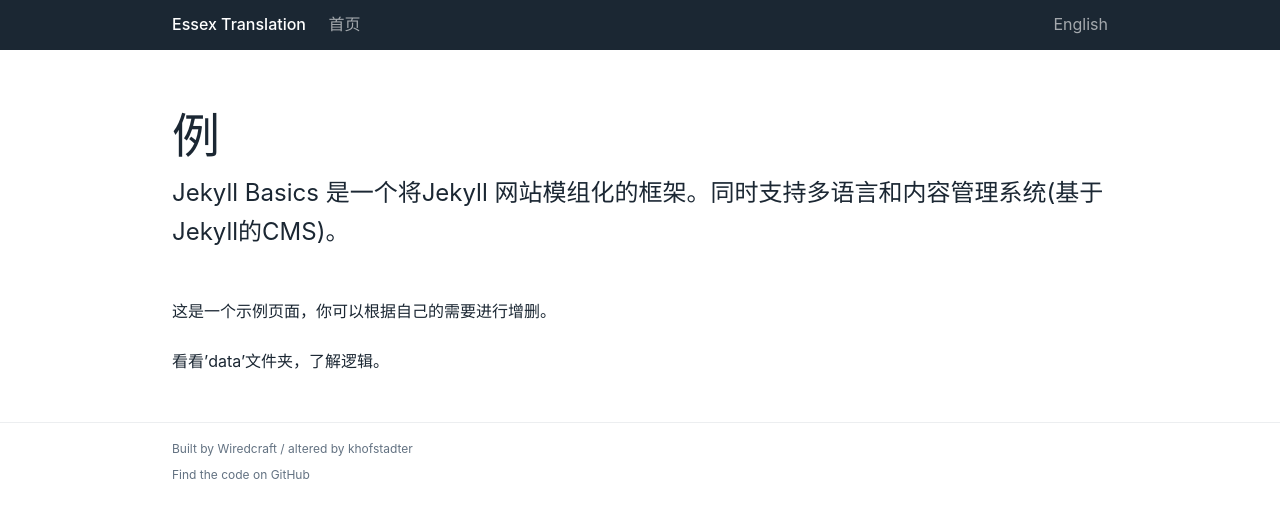
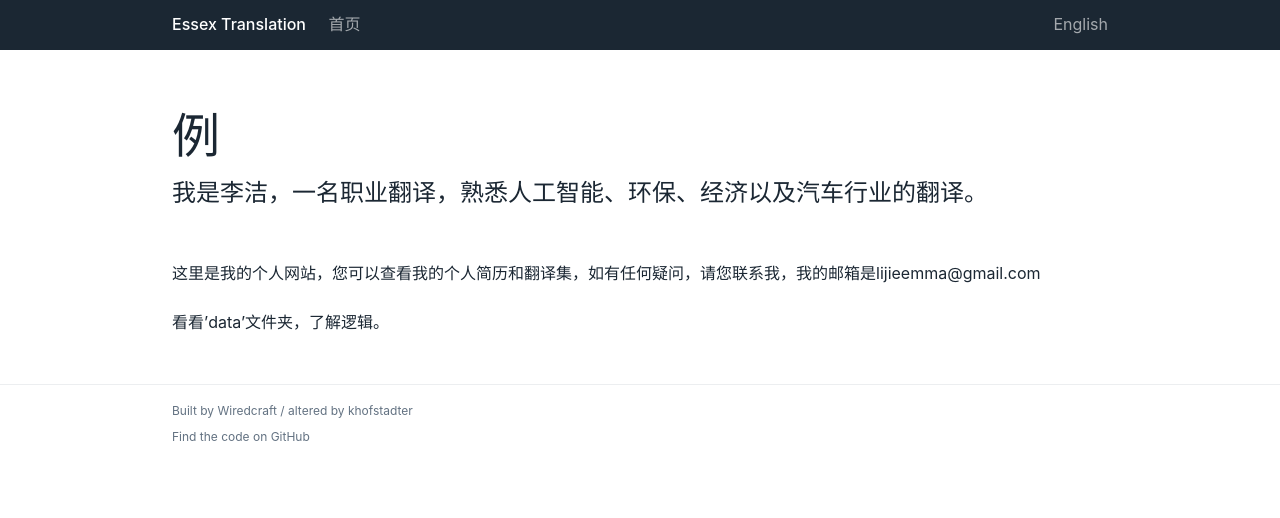
Before and after one commit to lijieemma/Jie-LI, a Jekyll site: the page built from zh/example.md, in a window 1280 px wide. Shown: the top 518 px of the page. Built offline with Jekyll 4.4.1, drawn with Linux system fonts in a browser that asks for light colours.

Commit message:
Update example.md

```diff
--- a/zh/example.md
+++ b/zh/example.md
@@ -1,10 +1,10 @@
 ---
 layout: page
 title: 例
-description: "Jekyll Basics 是一个将Jekyll 网站模组化的框架。同时支持多语言和内容管理系统(基于Jekyll的CMS)。"
+description: "我是李洁，一名职业翻译，熟悉人工智能、环保、经济以及汽车行业的翻译。"
 lang: zh
 ---
 
-这是一个示例页面，你可以根据自己的需要进行增删。
+这里是我的个人网站，您可以查看我的个人简历和翻译集，如有任何疑问，请您联系我，我的邮箱是lijieemma@gmail.com
 
 看看'data'文件夹，了解逻辑。
```
